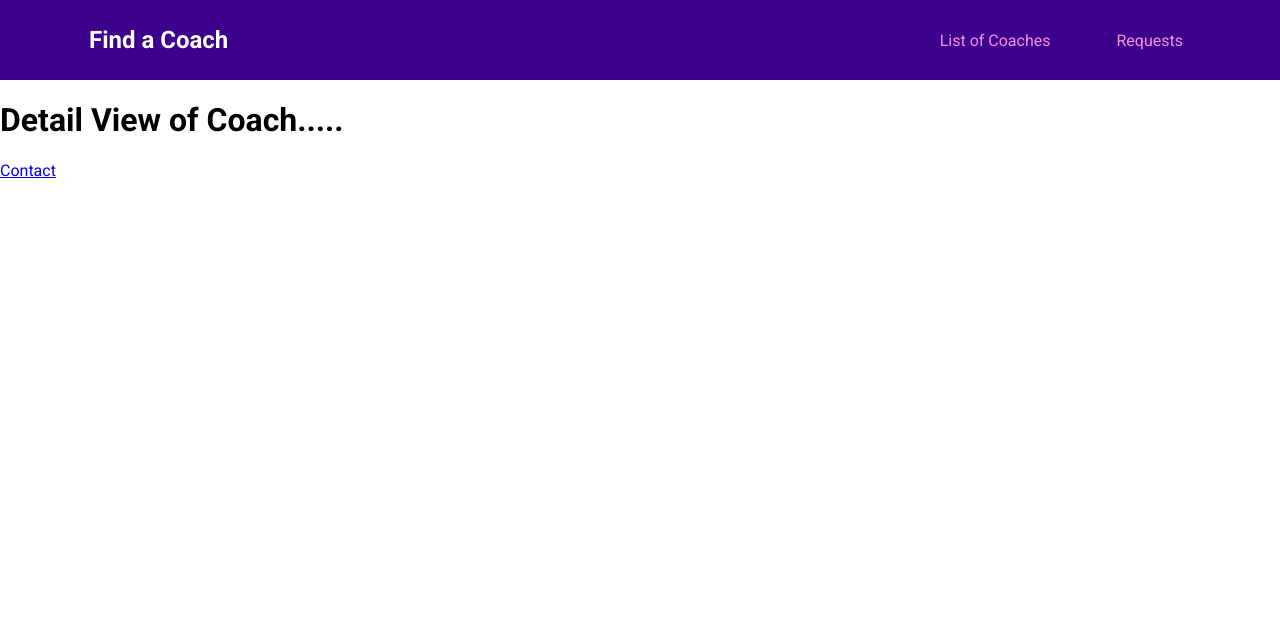
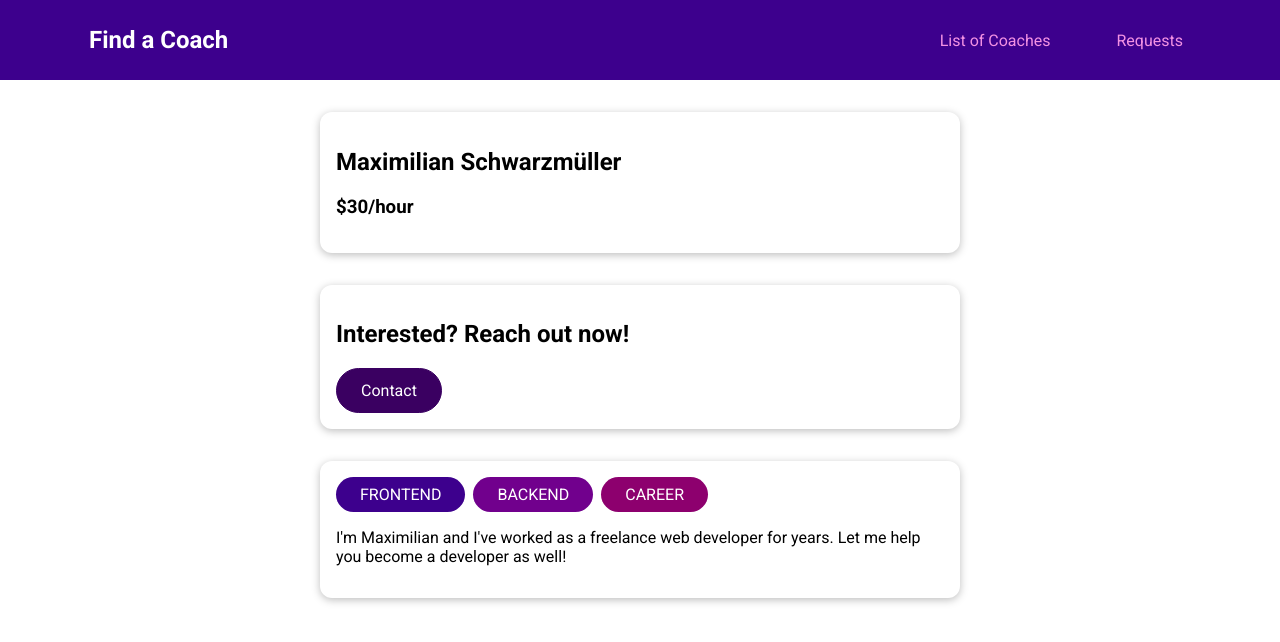
Before and after one commit to Gaurav-dawadi/Coaches-App, a Vue app: page /coaches/c1 in a window 1280 px wide. Shown: the top 642 px of the page. Built offline with nearby package versions, Linux system fonts and the light colour scheme.

Commit message:
feat: create coach detail page

```diff
--- a/src/pages/coaches/CoachDetail.vue
+++ b/src/pages/coaches/CoachDetail.vue
@@ -1,5 +1,57 @@
 <template>
-    <h1>Detail View of Coach.....</h1>
-    <router-view></router-view>
-    <router-link to="/coaches/3/contact">Contact</router-link>
+    <section>
+        <base-card>
+            <h2>{{fullName}}</h2>
+            <h3>${{rate}}/hour</h3>
+        </base-card>
+    </section>
+    <section>
+        <base-card>
+            <header>
+                <h2>Interested? Reach out now!</h2>
+                <base-button link :to='contactLink'>Contact</base-button>
+            </header>
+            <router-view></router-view>
+        </base-card>
+    </section>
+    <section>
+        <base-card>
+            <base-badge v-for="area in areas" :key='area' :title='area'></base-badge>
+            <p>{{description}}</p>
+        </base-card>
+    </section>
 </template>
+
+
+<script>
+export default {
+    props: ['id'],
+    data(){
+        return{
+            selectedCoach: null
+        }
+    },
+    computed:{
+        fullName(){
+            return this.selectedCoach.firstName + ' ' + this.selectedCoach.lastName
+        },
+        contactLink(){
+            return this.$route.path + '/' + this.id + '/contact'
+        },
+        areas(){
+            return this.selectedCoach.areas
+        },
+        rate(){
+            return this.selectedCoach.hourlyRate
+        },
+        description(){
+            return this.selectedCoach.description
+        }
+    },
+    created(){
+        this.selectedCoach = this.$store.getters['coaches/coaches'].find(
+            (coach) => coach.id === this.id
+        );
+    }
+}
+</script>
--- a/src/router.js
+++ b/src/router.js
@@ -15,6 +15,7 @@
         {
             path: '/coaches/:id',
             component: CoachDetail,
+            props: true,
             children: [
                 {path: 'contact', component: ContactCoach}
             ]
```
